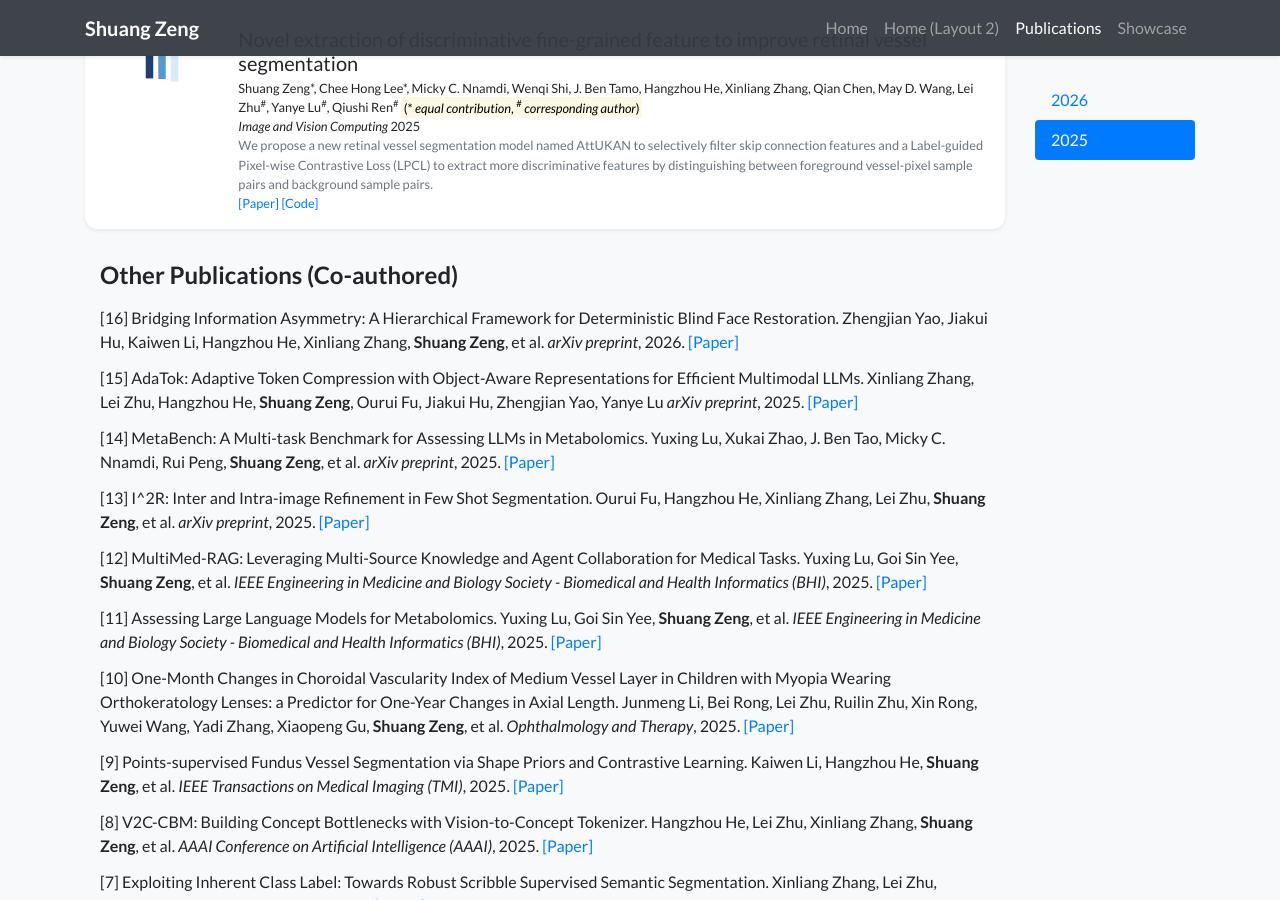
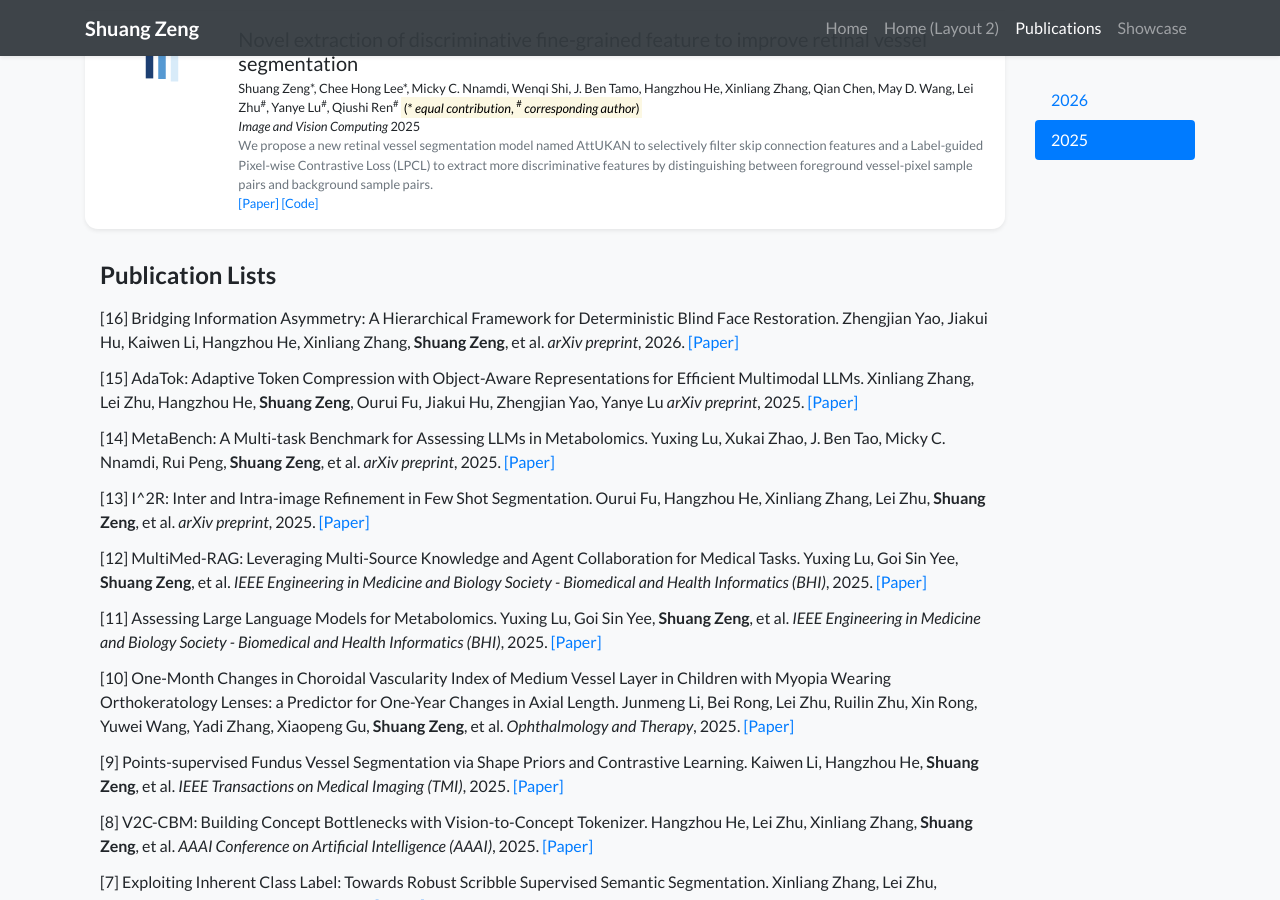
Before and after one commit to stevezs315/stevezs315.github.io, a Jekyll site: the page built from publications.html, in a window 1280 px wide and 900 px high, scrolled down 805 px. Built offline with Jekyll 4.4.1, drawn with Linux system fonts in a browser that asks for light colours; nearby versions of some CDN libraries; a style sheet for code colours, icons or effects is not loaded.

Commit message:
Rename section 'Other Publications' to 'Publication Lists'

```diff
--- a/publications.html
+++ b/publications.html
@@ -20,7 +20,7 @@ body_attr: >-
         </div>
         {% endfor %}
         <div class="col-md-12">
-          <h4 style="margin-top: 2rem; margin-bottom: 1rem;">Other Publications (Co-authored)</h4>
+          <h4 style="margin-top: 2rem; margin-bottom: 1rem;">Publication Lists</h4>
           <ul class="list-unstyled">
             {% for pub in site.data.co-author_pub %}
             <li style="margin-bottom: 0.75rem;">
```
